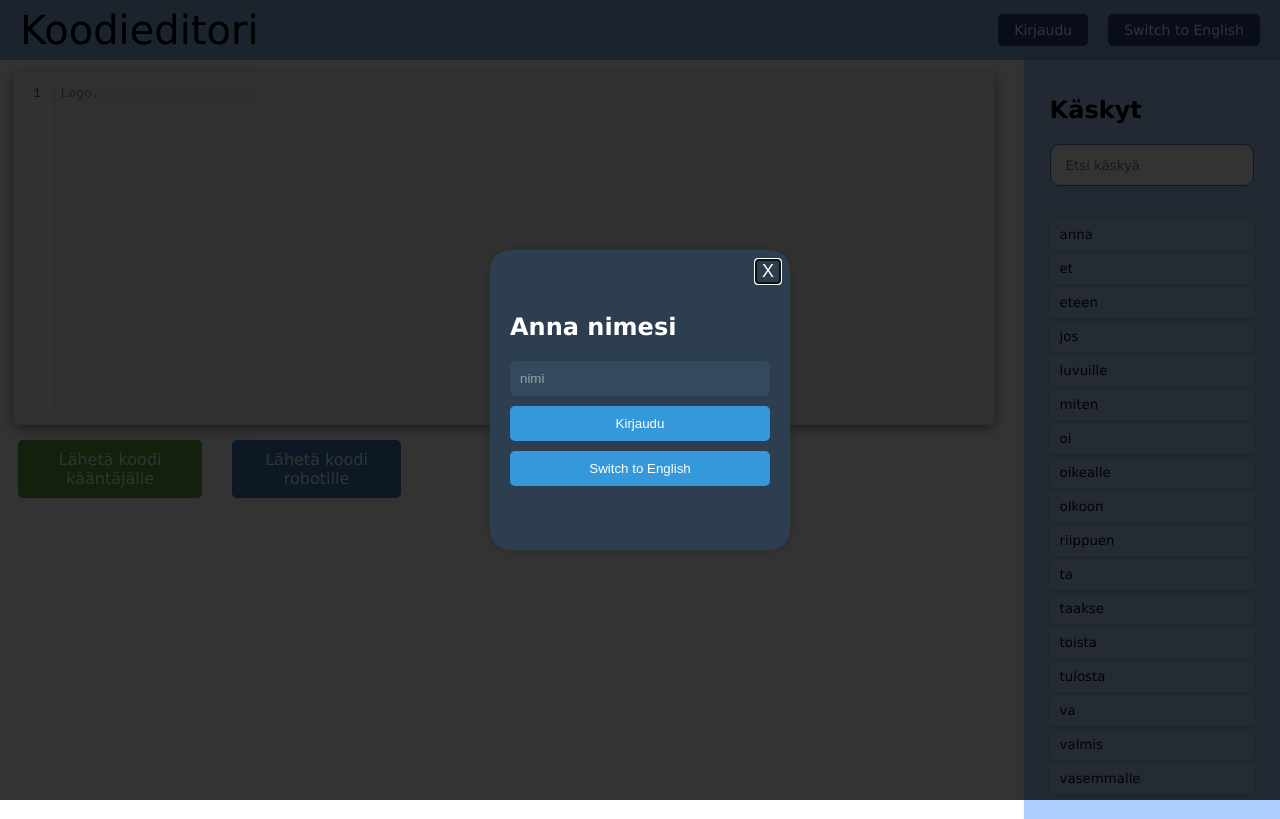
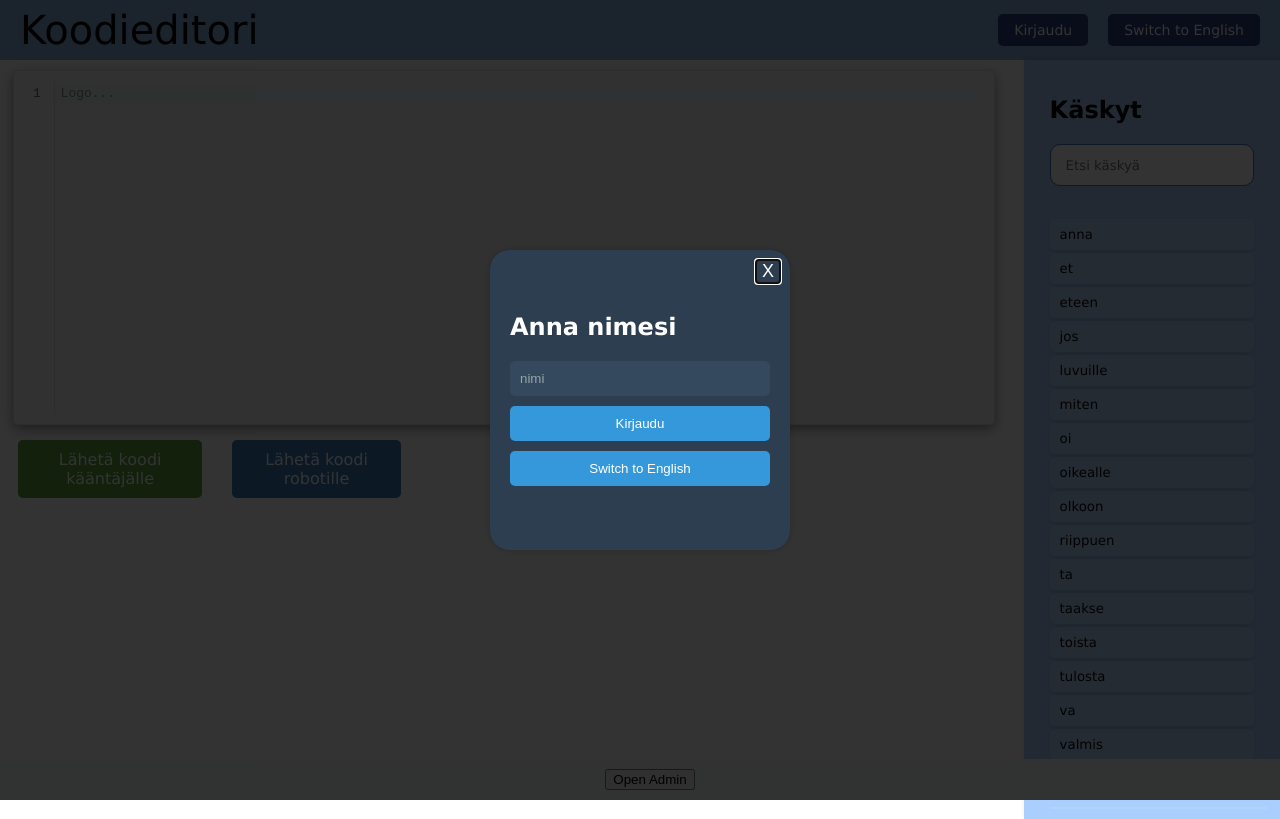
Before and after one commit to robottikoodieditori/ohtuprojekti-robottikoodieditori, a React (Create React App) app in the folder frontend/: page / in a window 1280 px wide. Built offline with nearby package versions, Linux system fonts and the light colour scheme.

Commit message:
Admin view layout 2.0

```diff
--- a/frontend/src/App.js
+++ b/frontend/src/App.js
@@ -1,11 +1,14 @@
+import { useState } from 'react';
 import EditorView from "./components/editorview";
 import Sidebar from "./components/sidebar";
 import Navbar from "./components/navbar";
 import { LanguageProvider } from './contexts/languagecontext';
-import Tokenpopup from "./components/popup"
+import Tokenpopup from "./components/popup";
+import AdminView from "./components/adminView"; // Import AdminView
+import './css/footer.css'
 
 function App() {
-
+    const [isAdminView, setIsAdminView] = useState(false); // State to toggle admin view
 
     return (
         <LanguageProvider>
@@ -16,6 +19,11 @@ function App() {
                 <div className="navbar">
                     <Navbar/>
                 </div>
+                {isAdminView ? (
+                    <div className="admin-view">
+                        <AdminView />
+                    </div>
+                ) : (
                     <div className="main-content">
                         <div>
                             <EditorView />
@@ -24,6 +32,13 @@ function App() {
                             <Sidebar/>
                         </div>
                     </div>
+                )}
+                {/* Footer */}
+                <footer className="app-footer">
+                    <button onClick={() => setIsAdminView(!isAdminView)}>
+                        {isAdminView ? "Close Admin" : "Open Admin"}
+                    </button>
+                </footer>
             </div>
         </LanguageProvider>
     );
--- /dev/null
+++ b/frontend/src/css/footer.css
@@ -0,0 +1,10 @@
+.app-footer {
+    padding: 10px;
+    background-color: #f8f9fa;
+    text-align: center;
+    position: fixed;
+    left: 0;
+    bottom: 0;
+    width: 100%;
+    /* Add any additional styling you wish here */
+}
```
Lines whose indentation alone changed are shown as unchanged.
